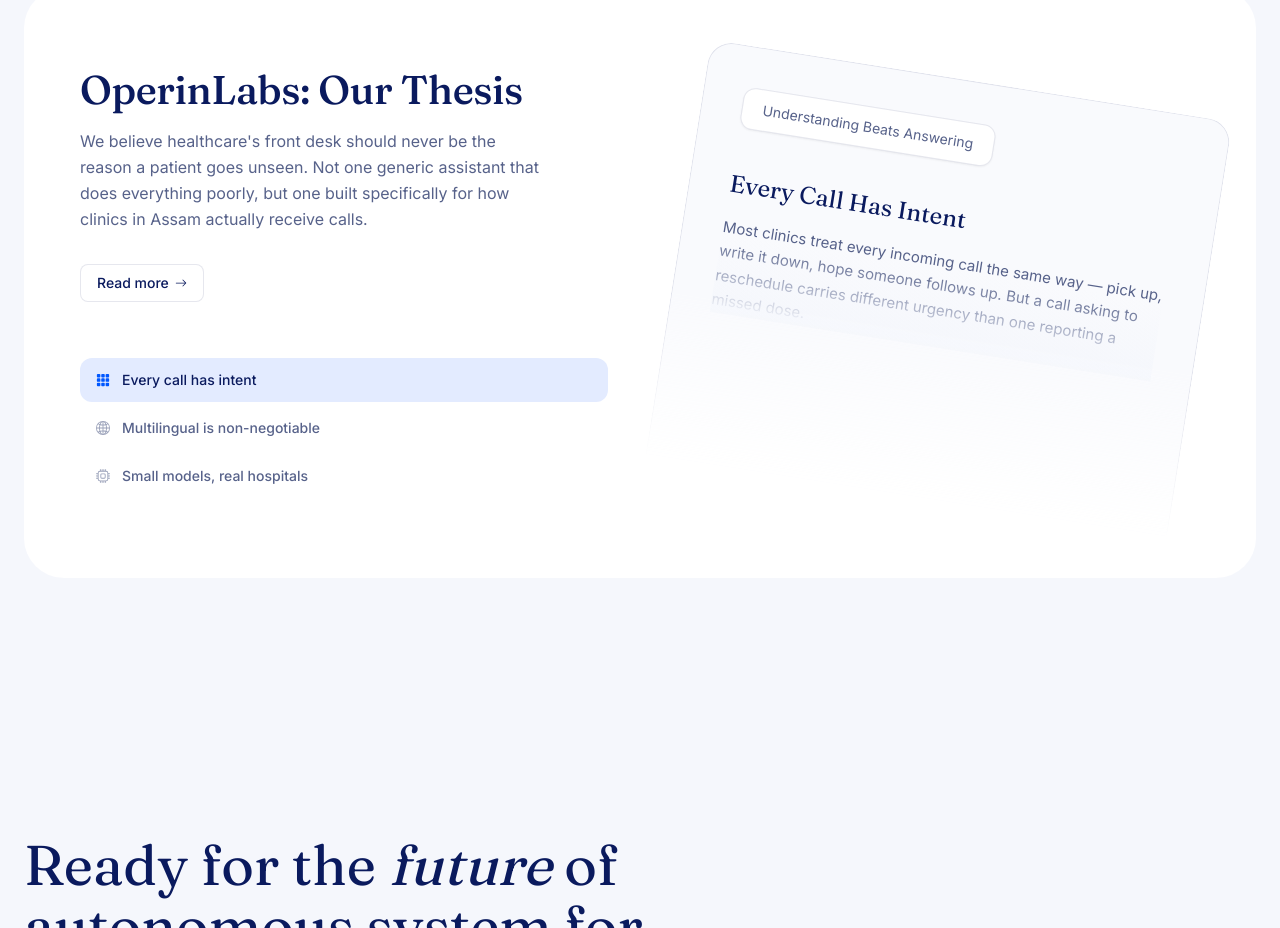
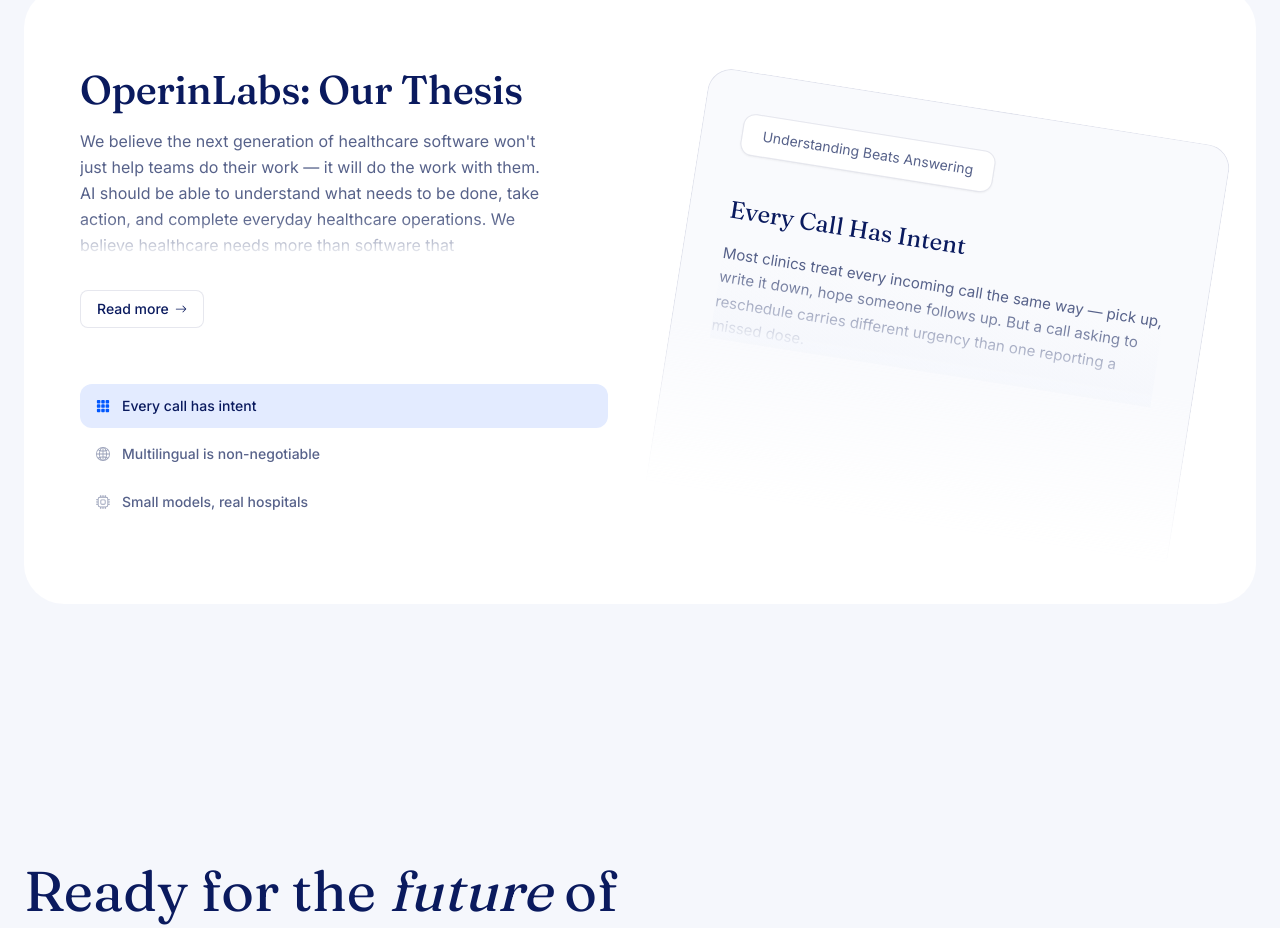
Before and after one commit to OperinLabs/OperinLabs-Landing-Page, a React (Vite) app: page / in a window 1280 px wide. Shown: the part 2180-3108 px from the top of the page. Built offline with nearby package versions, Linux system fonts and the light colour scheme.

Commit message:
Update Thesis.tsx

```diff
--- a/src/components/Thesis.tsx
+++ b/src/components/Thesis.tsx
@@ -22,12 +22,20 @@
             <h2 className="font-editorial font-medium text-ink text-[32px] sm:text-[40px] leading-[1.1] tracking-[-0.01em]">
               OperinLabs: Our Thesis
             </h2>
-            <p className="mt-4 max-w-[46ch] text-base leading-relaxed text-ink-soft">
-              We believe healthcare's front desk should never be the reason a
-              patient goes unseen. Not one generic assistant that does
-              everything poorly, but one built specifically for how clinics
-              in Assam actually receive calls.
-            </p>
+            <div className="relative mt-4 max-h-[144px] max-w-[46ch] overflow-hidden">
+              <p className="text-base leading-relaxed text-ink-soft">
+                We believe the next generation of healthcare software won't
+                just help teams do their work — it will do the work with
+                them. AI should be able to understand what needs to be
+                done, take action, and complete everyday healthcare
+                operations. We believe healthcare needs more than software
+                that
+              </p>
+              <div
+                className="pointer-events-none absolute inset-x-0 bottom-0 h-10 bg-gradient-to-b from-transparent to-white"
+                aria-hidden="true"
+              />
+            </div>
 
             <button
               onClick={goToFullThesis}
```
